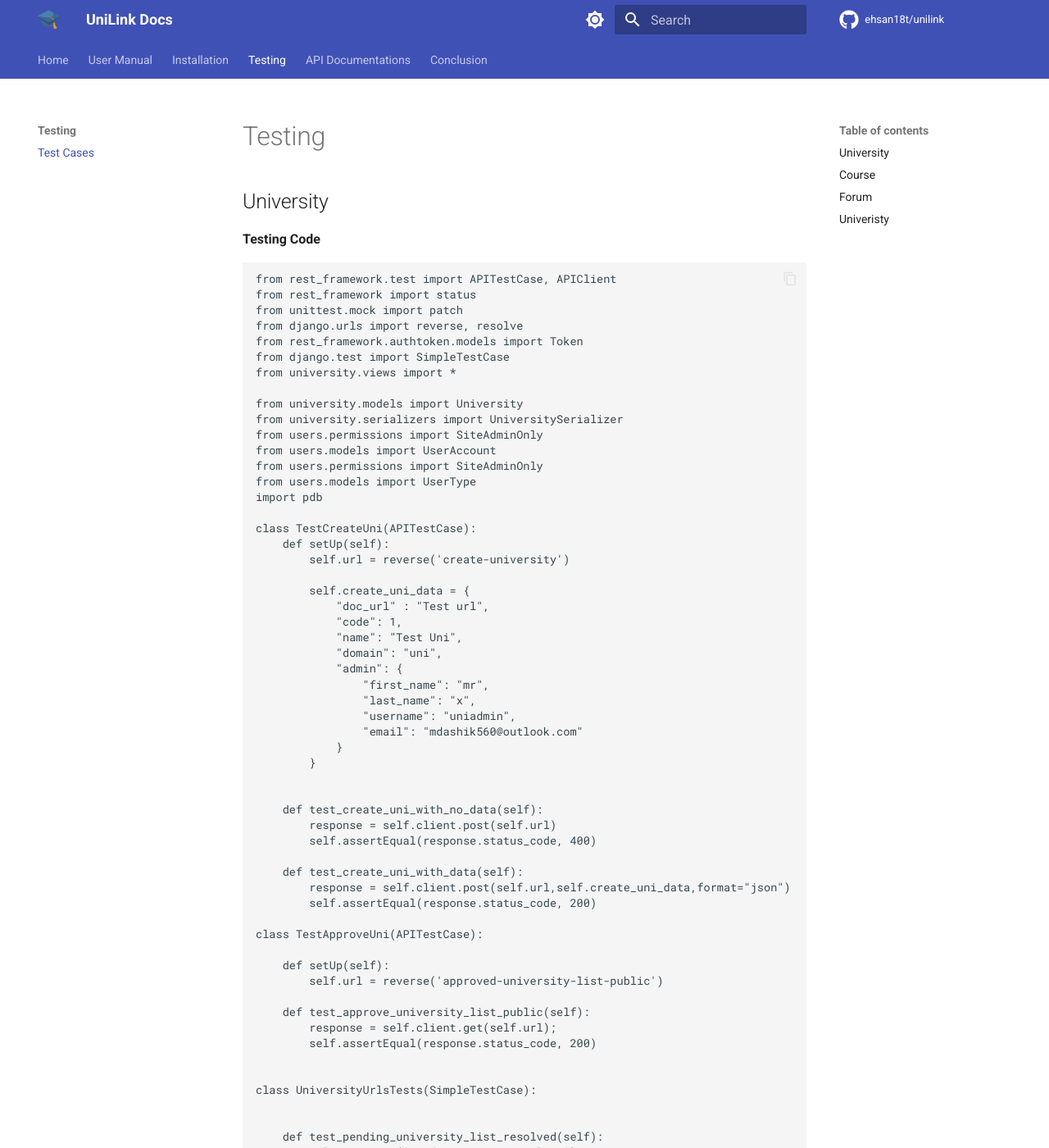
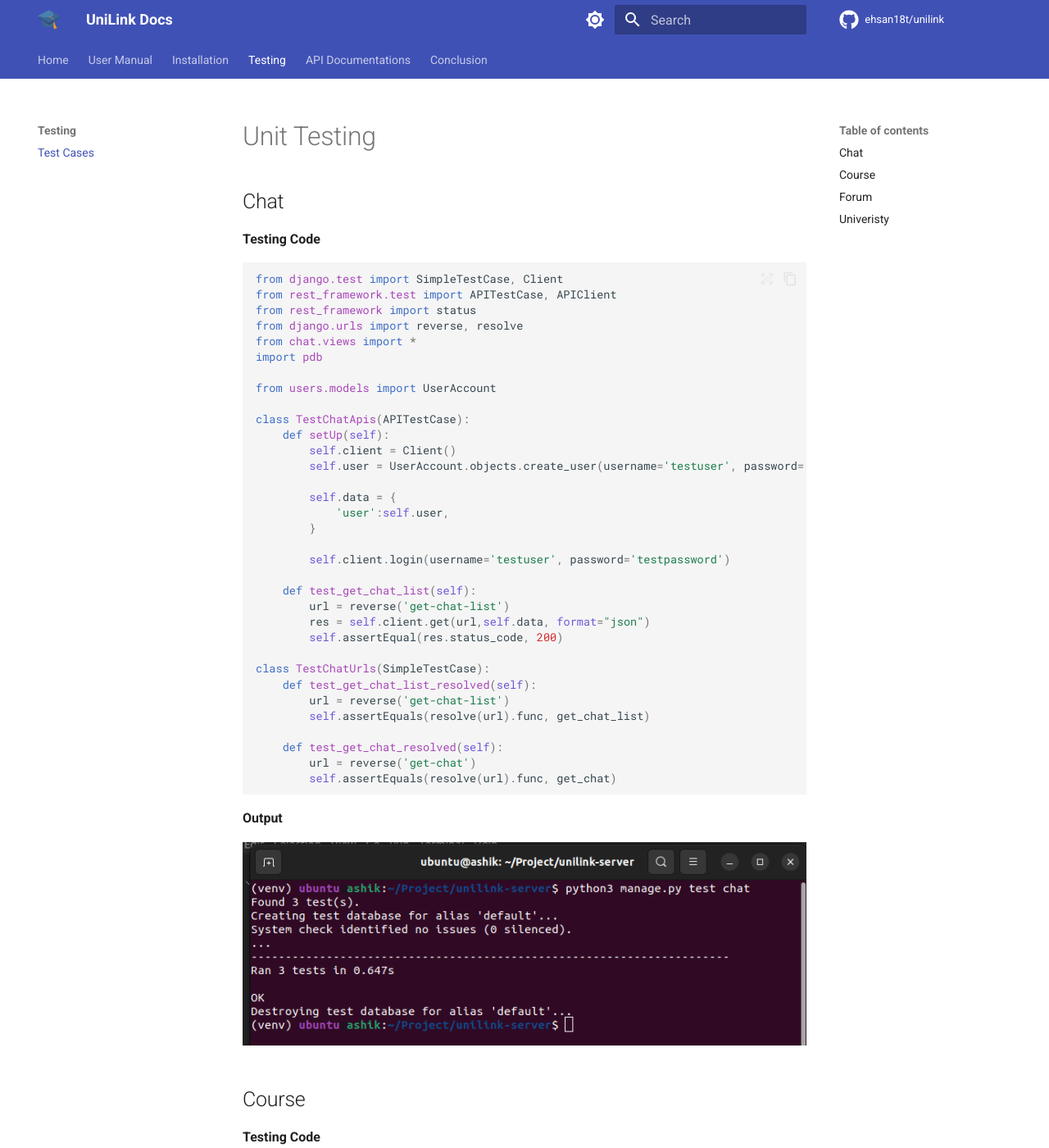
Before and after one commit to ehsan18t/unilink-docs, an MkDocs documentation site: the page built from docs/testing/backend.md, in a window 1280 px wide and 1400 px high. Shown: the whole window at 82% size. Built offline with MkDocs 1.6.1 and Material for MkDocs 9.7.7, drawn with Linux system fonts in a browser that asks for light colours; comment, search, counter and statistics services are not loaded; some of the changed text lies outside the part shown.

Commit message:
fixed chat unit testing codes

````diff
--- a/docs/testing/backend.md
+++ b/docs/testing/backend.md
@@ -1,91 +1,43 @@
-# Testing
+# Unit Testing
 
-## University
+## Chat
 
 **Testing Code**
+```python
+from django.test import SimpleTestCase, Client
+from rest_framework.test import APITestCase, APIClient
+from rest_framework import status
+from django.urls import reverse, resolve
+from chat.views import *
+import pdb
 
-    from rest_framework.test import APITestCase, APIClient
-    from rest_framework import status
-    from unittest.mock import patch
-    from django.urls import reverse, resolve
-    from rest_framework.authtoken.models import Token
-    from django.test import SimpleTestCase
-    from university.views import *
+from users.models import UserAccount
 
-    from university.models import University
-    from university.serializers import UniversitySerializer
-    from users.permissions import SiteAdminOnly
-    from users.models import UserAccount
-    from users.permissions import SiteAdminOnly
-    from users.models import UserType
-    import pdb
+class TestChatApis(APITestCase):
+    def setUp(self):
+        self.client = Client()
+        self.user = UserAccount.objects.create_user(username='testuser', password='testpassword', email='test@gamil.com')
 
-    class TestCreateUni(APITestCase):
-        def setUp(self):
-            self.url = reverse('create-university')
+        self.data = {
+            'user':self.user,
+        }
 
-            self.create_uni_data = {
-                "doc_url" : "Test url",
-                "code": 1,
-                "name": "Test Uni",
-                "domain": "uni",
-                "admin": {
-                    "first_name": "mr",
-                    "last_name": "x",
-                    "username": "uniadmin",
-                    "email": "mdashik560@outlook.com"
-                }
-            }
+        self.client.login(username='testuser', password='testpassword')
 
+    def test_get_chat_list(self):
+        url = reverse('get-chat-list')
+        res = self.client.get(url,self.data, format="json")
+        self.assertEqual(res.status_code, 200)
 
-        def test_create_uni_with_no_data(self):
-            response = self.client.post(self.url)
-            self.assertEqual(response.status_code, 400)
+class TestChatUrls(SimpleTestCase):
+    def test_get_chat_list_resolved(self):
+        url = reverse('get-chat-list')
+        self.assertEquals(resolve(url).func, get_chat_list)
 
-        def test_create_uni_with_data(self):
-            response = self.client.post(self.url,self.create_uni_data,format="json")
-            self.assertEqual(response.status_code, 200)
-
-    class TestApproveUni(APITestCase):
-
-        def setUp(self):
-            self.url = reverse('approved-university-list-public')
-
-        def test_approve_university_list_public(self):
-            response = self.client.get(self.url);
-            self.assertEqual(response.status_code, 200)
-
-
-    class UniversityUrlsTests(SimpleTestCase):
-
-
-        def test_pending_university_list_resolved(self):
-            url = reverse('pending-university-list')
-            self.assertEquals(resolve(url).func, pending_university_list)
-
-        def test_approved_university_list_resolved(self):
-            url = reverse('approved-university-list')
-            self.assertEquals(resolve(url).func, approved_university_list)
-
-        def test_approved_university_list_public_resolved(self):
-            url = reverse('approved-university-list-public')
-            self.assertEquals(resolve(url).func, approved_university_list_public)
-
-        def test_approve_university_resolved(self):
-            url = reverse('approve-university')
-            self.assertEquals(resolve(url).func, approve_university)
-
-        def test_disapprove_university_resolved(self):
-            url = reverse('disapprove-university')
-            self.assertEquals(resolve(url).func, disapprove_university)
-
-        def test_ban_university_resolved(self):
-            url = reverse('ban-university')
-            self.assertEquals(resolve(url).func, ban_university)
-
-        def test_unban_university_resolved(self):
-            url = reverse('unban-university')
-            self.assertEquals(resolve(url).func, unban_university)
+    def test_get_chat_resolved(self):
+        url = reverse('get-chat')
+        self.assertEquals(resolve(url).func, get_chat)
+```
 
 **Output**
 
````
